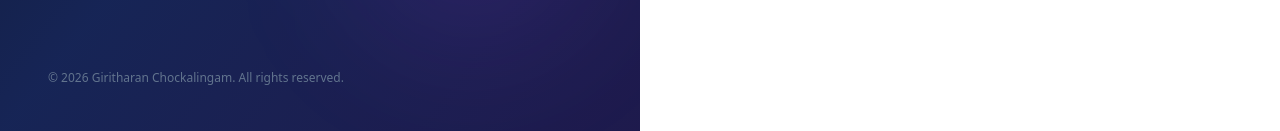
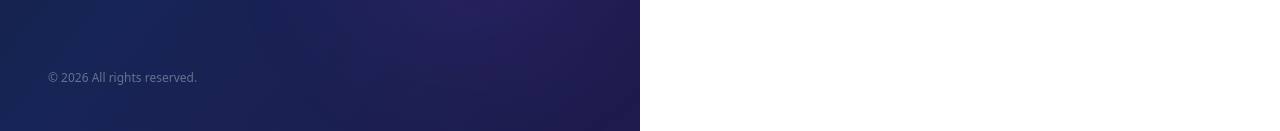
Before and after one commit to giritharanchockalingam/supply-chain-platform, a Next.js app: page /login in a window 1280 px wide. Shown: the part 666-797 px from the top of the page. Built offline with nearby package versions, Linux system fonts and the light colour scheme; no server answers.

Commit message:
Remove personal name from footer copyright

```diff
--- a/src/app/_client.tsx
+++ b/src/app/_client.tsx
@@ -203,7 +203,7 @@ export function RootLayoutClient({ children }: { children: React.ReactNode }) {
         <main className="flex-1 overflow-auto dark:text-gray-100 transition-colors pb-16 lg:pb-0">{children}</main>
 
         <footer className="hidden lg:flex bg-slate-50 dark:bg-gray-900 border-t border-gray-200 dark:border-gray-800 px-6 py-3 items-center justify-between text-xs text-gray-500 dark:text-gray-400">
-          <span>&copy; {new Date().getFullYear()} Giritharan Chockalingam. All rights reserved.</span>
+          <span>&copy; {new Date().getFullYear()} All rights reserved.</span>
           <span className="text-gray-400 dark:text-gray-500">Supply Chain Command Center v1.0</span>
         </footer>
       </div>
--- a/src/app/login/page.tsx
+++ b/src/app/login/page.tsx
@@ -76,7 +76,7 @@ export default function LoginPage() {
           ))}
         </div>
 
-        <p className="relative z-10 text-xs text-slate-500">&copy; 2026 Giritharan Chockalingam. All rights reserved.</p>
+        <p className="relative z-10 text-xs text-slate-500">&copy; 2026 All rights reserved.</p>
       </div>
 
       {/* Right panel - form */}
```
